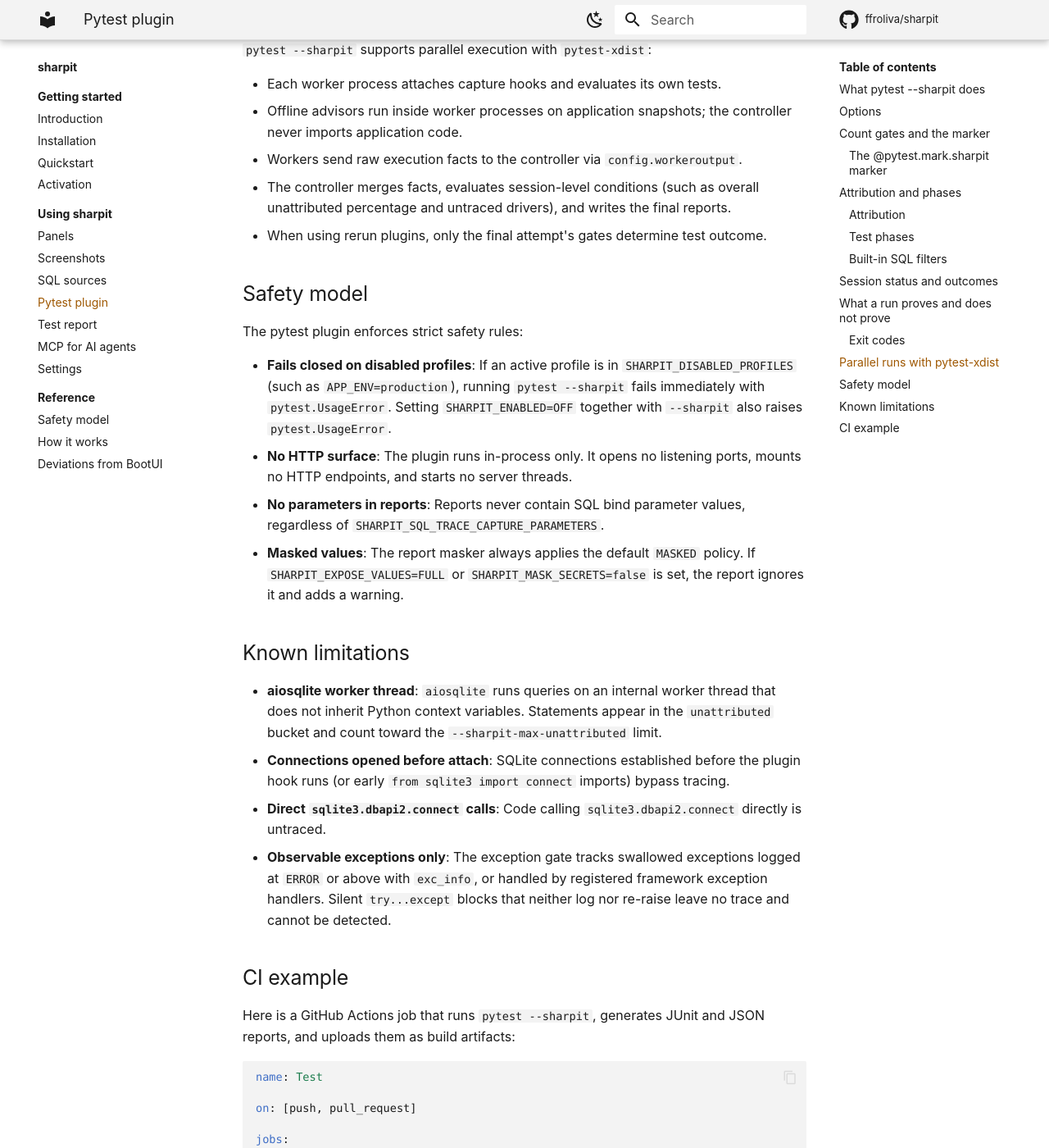
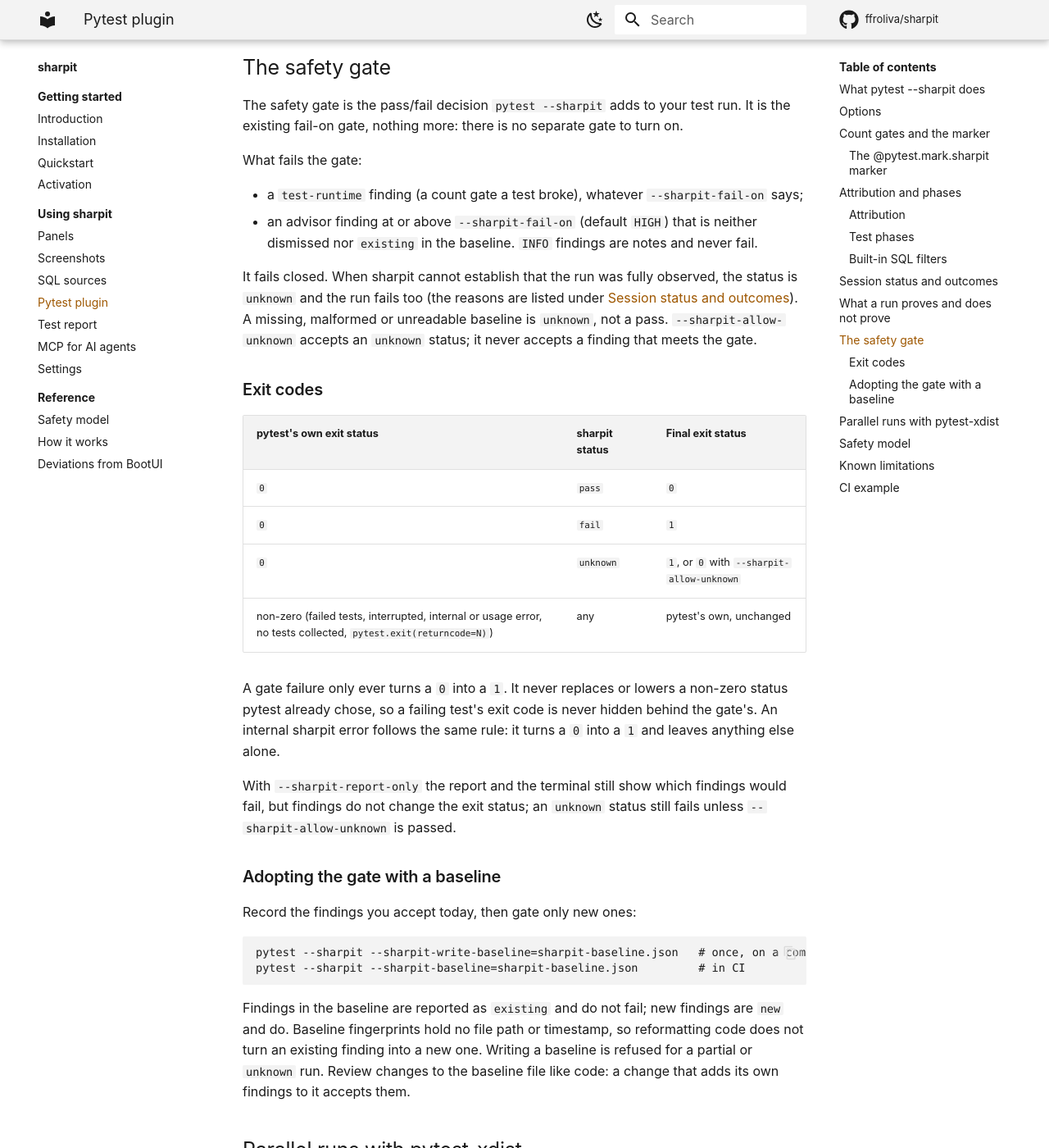
Before and after one commit to ffroliva/sharpit, an MkDocs documentation site: the page built from website/docs/pytest-plugin.md, in a window 1280 px wide and 1400 px high, scrolled down 4902 px. Shown: the whole window at 82% size. Built offline with MkDocs 1.6.1 and Material for MkDocs 9.7.7, drawn with Linux system fonts in a browser that asks for light colours; comment, search, counter and statistics services are not loaded; some of the changed text lies outside the part shown.

Commit message:
docs: the safety gate in the pytest plugin guide (exit codes, fail-closed, baseline)

````diff
--- a/website/docs/pytest-plugin.md
+++ b/website/docs/pytest-plugin.md
@@ -39,6 +39,9 @@
 | `--sharpit-app=MOD:ATTR` | `sharpit_app` | none | Import path to ASGI app or factory for offline advisors |
 | `--sharpit-no-advisors` | `sharpit_advisors = false` | advisors on | Run count gates only and skip advisor scans |
 | `--sharpit-max-unattributed=PCT` | `sharpit_max_unattributed` | `10` | Maximum percentage of non-filtered statements allowed unattributed before run is `unknown` |
+| `--sharpit-report-only` | `sharpit_report_only = true` | off | Report findings without letting them change pytest's exit status (unknown still fails) |
+| `--sharpit-baseline=PATH` | `sharpit_baseline` | none | Compare findings with a baseline: existing findings do not fail, new ones do |
+| `--sharpit-write-baseline=PATH` | none | none | Write a baseline after a complete run; refused for a partial or `unknown` run |
 
 ## Count gates and the marker
 
@@ -139,11 +142,51 @@
 completed; it does not mean the application is secure. Routes and SQL that the tests did not exercise were not checked,
 and sharpit performs no attack or penetration testing.
 
+## The safety gate
+
+The safety gate is the pass/fail decision `pytest --sharpit` adds to your test run. It is the existing fail-on gate,
+nothing more: there is no separate gate to turn on.
+
+What fails the gate:
+
+- a `test-runtime` finding (a count gate a test broke), whatever `--sharpit-fail-on` says;
+- an advisor finding at or above `--sharpit-fail-on` (default `HIGH`) that is neither dismissed nor `existing` in the
+  baseline. `INFO` findings are notes and never fail.
+
+It fails closed. When sharpit cannot establish that the run was fully observed, the status is `unknown` and the run
+fails too (the reasons are listed under [Session status and outcomes](#session-status-and-outcomes)). A missing,
+malformed or unreadable baseline is `unknown`, not a pass. `--sharpit-allow-unknown` accepts an `unknown` status; it
+never accepts a finding that meets the gate.
+
 ### Exit codes
 
-- A `fail` status raises the pytest exit code to 1 if pytest would have returned 0.
-- An `unknown` status raises the exit code to 1 unless `--sharpit-allow-unknown` is passed.
-- Existing pytest failure exit codes are preserved and never lowered.
+| pytest's own exit status | sharpit status | Final exit status |
+|---|---|---|
+| `0` | `pass` | `0` |
+| `0` | `fail` | `1` |
+| `0` | `unknown` | `1`, or `0` with `--sharpit-allow-unknown` |
+| non-zero (failed tests, interrupted, internal or usage error, no tests collected, `pytest.exit(returncode=N)`) | any | pytest's own, unchanged |
+
+A gate failure only ever turns a `0` into a `1`. It never replaces or lowers a non-zero status pytest already chose, so
+a failing test's exit code is never hidden behind the gate's. An internal sharpit error follows the same rule: it turns
+a `0` into a `1` and leaves anything else alone.
+
+With `--sharpit-report-only` the report and the terminal still show which findings would fail, but findings do not
+change the exit status; an `unknown` status still fails unless `--sharpit-allow-unknown` is passed.
+
+### Adopting the gate with a baseline
+
+Record the findings you accept today, then gate only new ones:
+
+```bash
+pytest --sharpit --sharpit-write-baseline=sharpit-baseline.json   # once, on a complete run
+pytest --sharpit --sharpit-baseline=sharpit-baseline.json         # in CI
+```
+
+Findings in the baseline are reported as `existing` and do not fail; new findings are `new` and do. Baseline
+fingerprints hold no file path or timestamp, so reformatting code does not turn an existing finding into a new one.
+Writing a baseline is refused for a partial or `unknown` run. Review changes to the baseline file like code: a change
+that adds its own findings to it accepts them.
 
 ## Parallel runs with pytest-xdist
 
````
